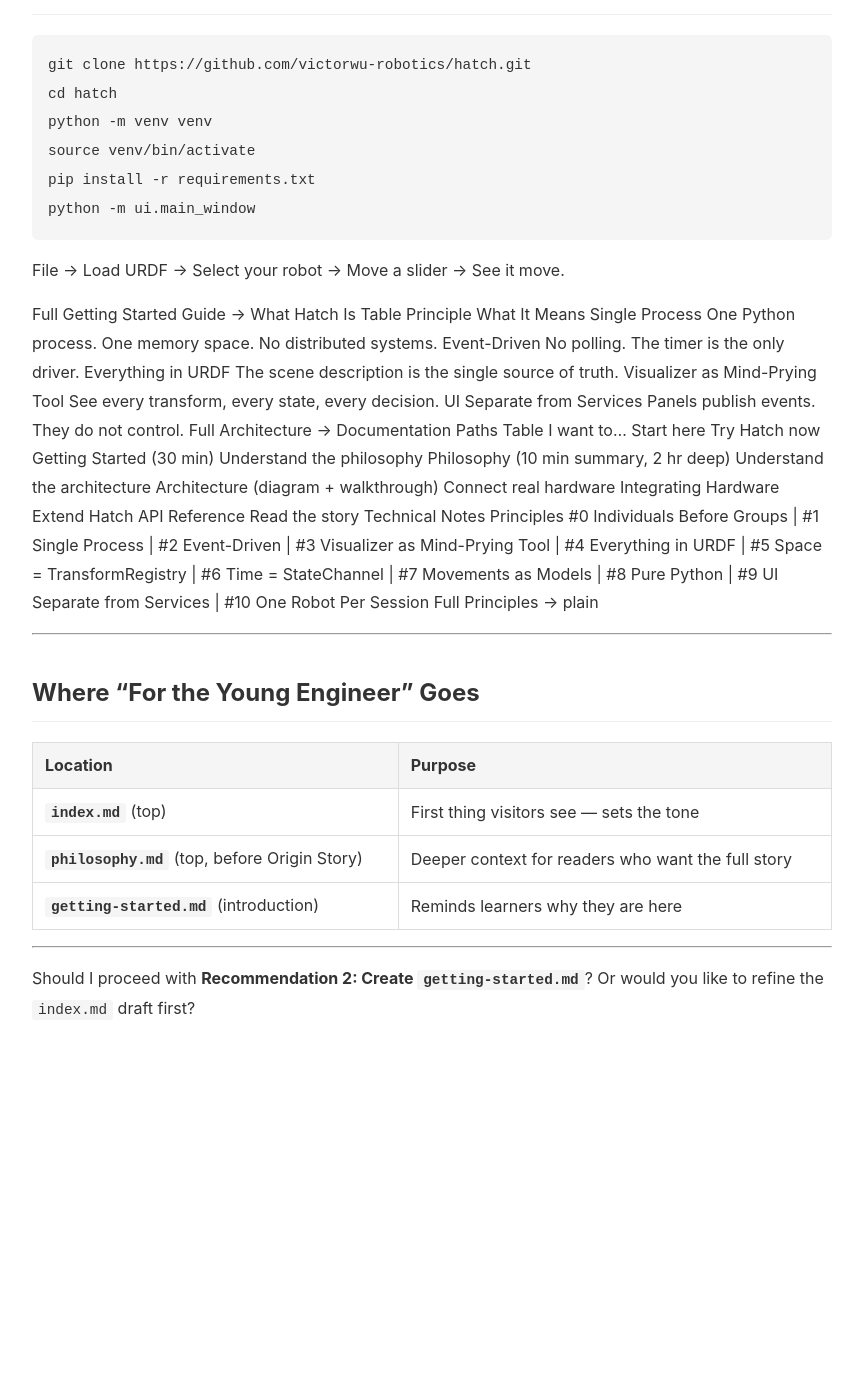
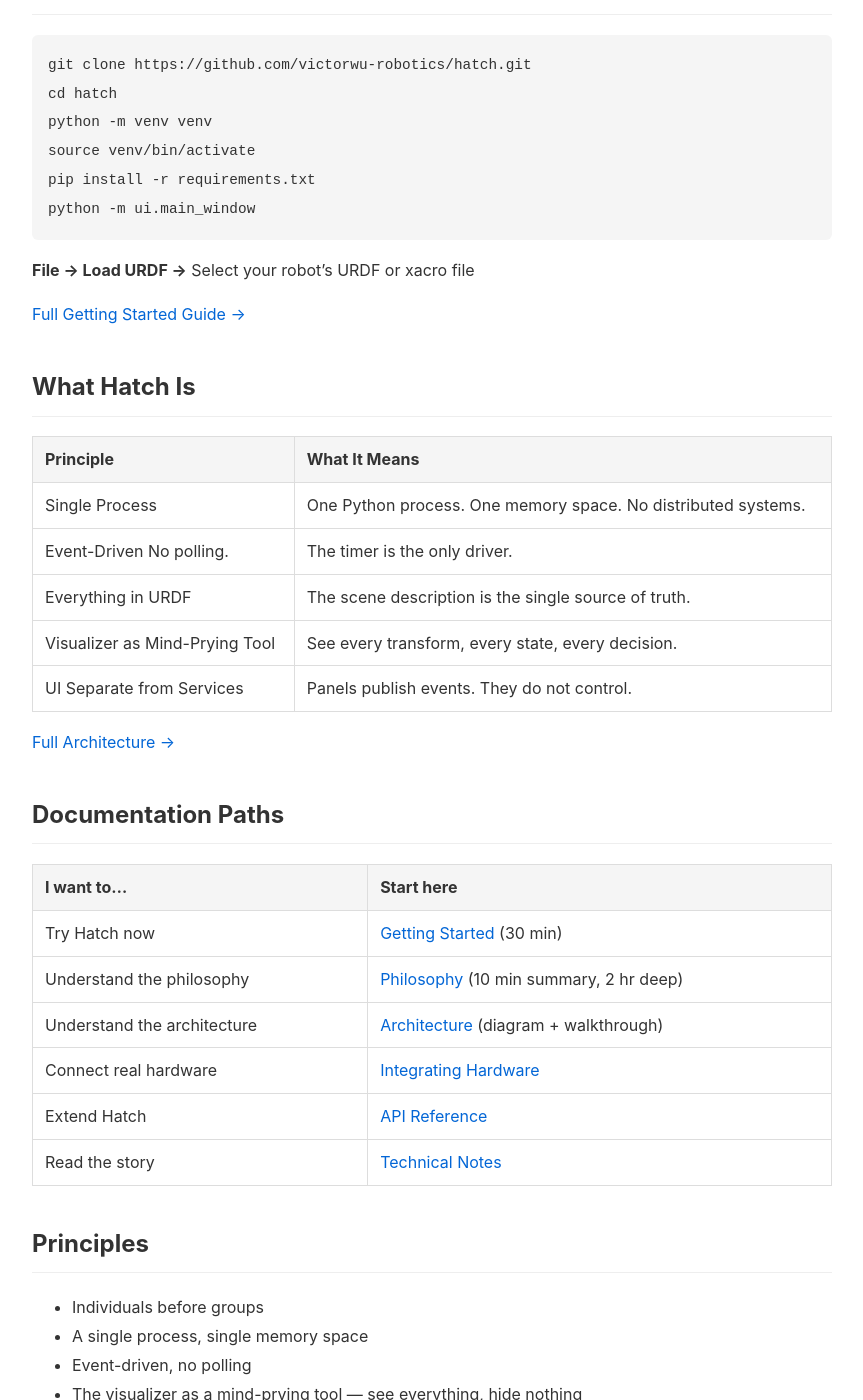
Before and after one commit to victorwu-robotics/hatch, a Jekyll site: the page built from docs/index.md, in a window 1280 px wide and 1400 px high, scrolled down 1110 px. Shown: the whole window, without its empty margins (208-1071 px from the left). Built offline with Jekyll 4.4.1, drawn with Linux system fonts in a browser that asks for light colours; our own code applies the rules of GitHub Pages for plain Markdown files; before the commit the page ends 2170 px from its top, so only the background shows below that; some of the changed text lies outside the part shown.

Commit message:
Updated index.md again

````diff
--- a/docs/index.md
+++ b/docs/index.md
@@ -2,7 +2,7 @@
 title: Hatch (孵) — Robotics Platform
 ---
 
-# Hatch (孵)
+# Hatch (孵) 🐣
 
 ![Architecture Diagram](images/hatch_top_level_architecture.png)
 
@@ -40,42 +40,43 @@
 python -m ui.main_window
 ```
 
-File → Load URDF → Select your robot → Move a slider → See it move.
+**File → Load URDF →** Select your robot's URDF or xacro file
 
-Full Getting Started Guide →
-What Hatch Is
-Table
-Principle	What It Means
-Single Process	One Python process. One memory space. No distributed systems.
-Event-Driven	No polling. The timer is the only driver.
-Everything in URDF	The scene description is the single source of truth.
-Visualizer as Mind-Prying Tool	See every transform, every state, every decision.
-UI Separate from Services	Panels publish events. They do not control.
-Full Architecture →
-Documentation Paths
-Table
-I want to...	Start here
-Try Hatch now	Getting Started (30 min)
-Understand the philosophy	Philosophy (10 min summary, 2 hr deep)
-Understand the architecture	Architecture (diagram + walkthrough)
-Connect real hardware	Integrating Hardware
-Extend Hatch	API Reference
-Read the story	Technical Notes
-Principles
-#0 Individuals Before Groups | #1 Single Process | #2 Event-Driven | #3 Visualizer as Mind-Prying Tool | #4 Everything in URDF | #5 Space = TransformRegistry | #6 Time = StateChannel | #7 Movements as Models | #8 Pure Python | #9 UI Separate from Services | #10 One Robot Per Session
-Full Principles →
-plain
+[Full Getting Started Guide →](getting-started.md)
 
----
+## What Hatch Is
 
-## **Where "For the Young Engineer" Goes**
+| Principle |	What It Means |
+|-----------|-----------------|
+| Single Process | One Python process. One memory space. No distributed systems. |
+| Event-Driven	No polling. | The timer is the only driver. |
+| Everything in URDF | The scene description is the single source of truth. |
+| Visualizer as Mind-Prying Tool | See every transform, every state, every decision. |
+| UI Separate from Services | Panels publish events. They do not control.|
 
-| Location | Purpose |
-|----------|---------|
-| **`index.md`** (top) | First thing visitors see — sets the tone |
-| **`philosophy.md`** (top, before Origin Story) | Deeper context for readers who want the full story |
-| **`getting-started.md`** (introduction) | Reminds learners why they are here |
+[Full Architecture →](architecture.md)
 
----
+## Documentation Paths
 
-Should I proceed with **Recommendation 2: Create `getting-started.md`**? Or would you like to refine the `index.md` draft first?
+| I want to... | Start here |
+|--------------|------------|
+| Try Hatch now | [Getting Started](getting-started.md) (30 min) |
+| Understand the philosophy | [Philosophy](philosophy.md) (10 min summary, 2 hr deep) |
+| Understand the architecture | [Architecture](architecture.md) (diagram + walkthrough) |
+| Connect real hardware | [Integrating Hardware](integrating_hardware.md) |
+| Extend Hatch | [API Reference](api_reference.md) |
+| Read the story | [Technical Notes](technical_notes.md) |
+
+## Principles
+
+- Individuals before groups
+- A single process, single memory space
+- Event-driven, no polling
+- The visualizer as a mind-prying tool — see everything, hide nothing
+- Everything in URDF
+- Space is the TransformRegistry
+- Time is the StateChannel
+- Movements are models
+- Pure Python
+- The UI separate from services
+- One robot, one session
````
